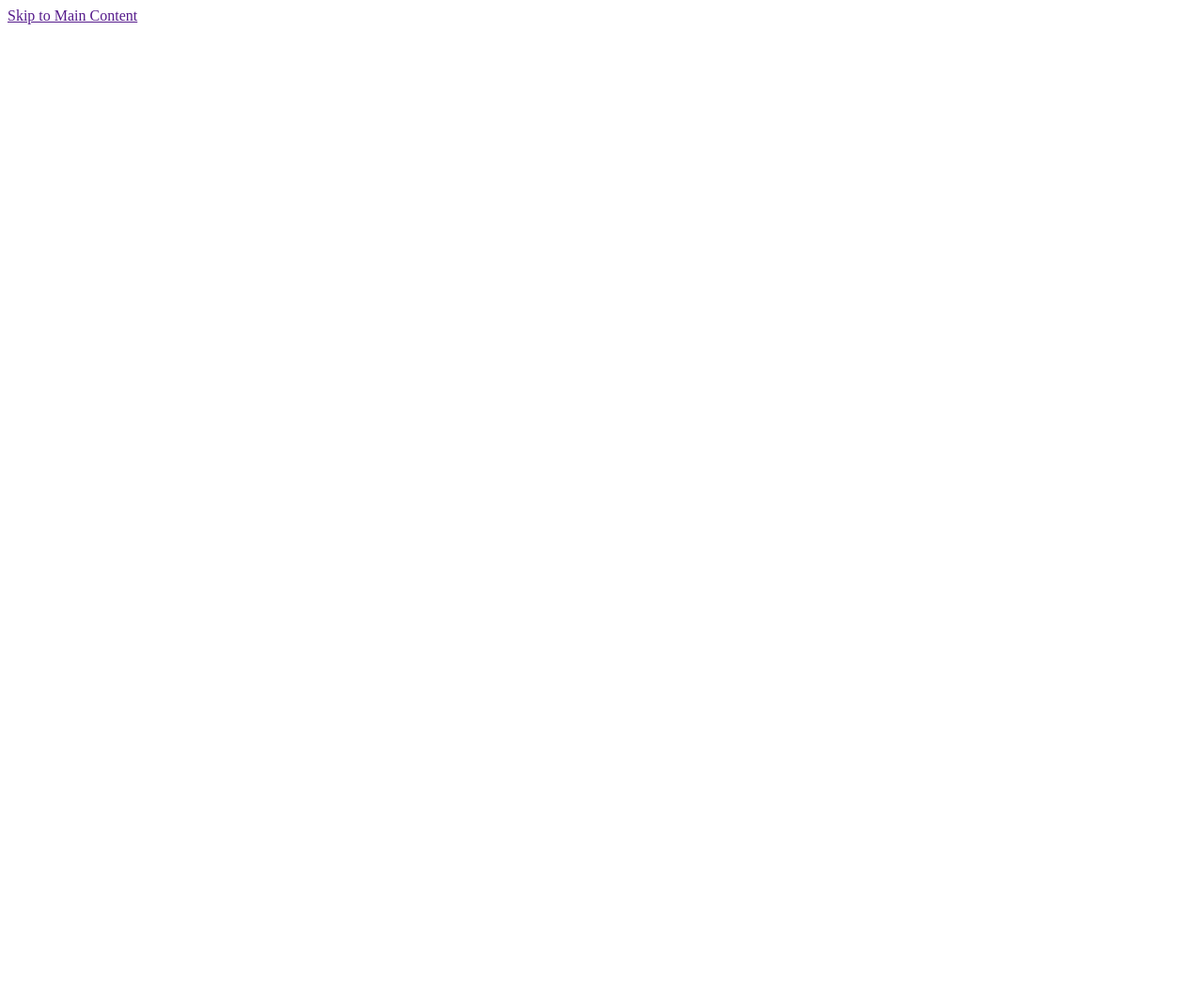
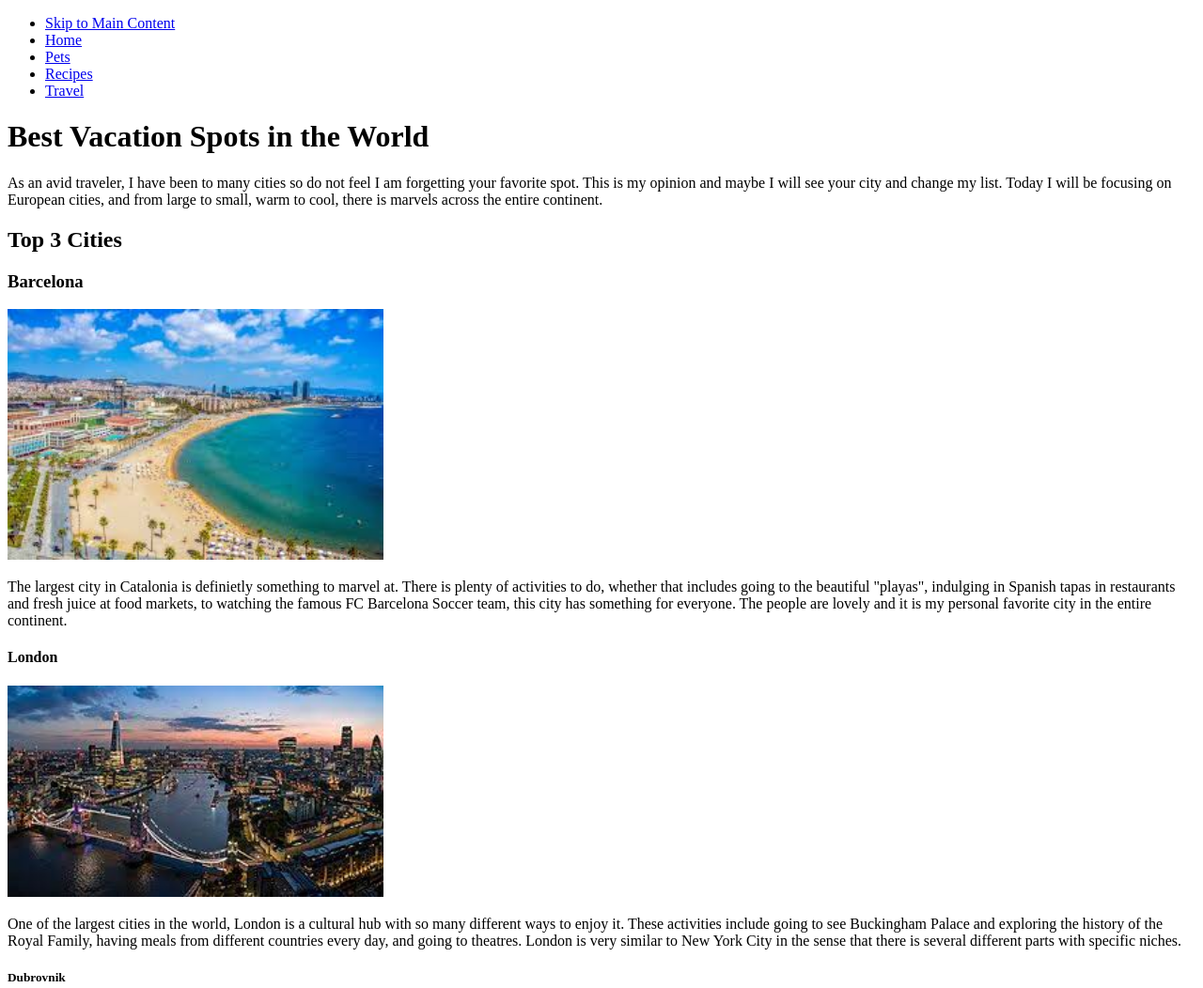
Before and after one commit to armaanb1/ccp_html_w24, a plain HTML site: page travel.html in a window 1280 px wide. Shown: the top 1052 px of the page at 94% size. Before the commit the page ends 800 px from the top, so only its background shows below. Drawn offline with Linux system fonts and the light colour scheme.

Commit message:
CCP Part 1 DONE

```diff
--- a/travel.html
+++ b/travel.html
@@ -6,6 +6,39 @@
     <title>Document</title>
 </head>
 <body>
-    <a href = "">Skip to Main Content</a>
+
+    <header>
+        <nav>
+            <ul>
+                <li><a href = "#skip">Skip to Main Content</a></li>
+                <li><a href = "index.html">Home</a></li>
+                <li><a href = "pets.html">Pets</a></li>
+                <li><a href = "recipes.html">Recipes</a></li>
+                <li><a href = "travel.html">Travel</a></li>
+            </ul>
+        </nav>
+    </header>
+    <main id = "skip">
+        <h1>Best Vacation Spots in the World</h1>
+        <div>
+            <p> As an avid traveler, I have been to many cities so do not feel I am forgetting your favorite spot. This is my opinion and maybe I will see your city and change my list. Today I will be focusing on European cities, and from large to small, warm to cool, there is marvels across the entire continent. </p>
+
+            <h2> Top 3 Cities</h2>
+            <h3>Barcelona</h3>
+            <img src="images/barcelonabeach.jpg" width = "400" alt="España">
+            <p> The largest city in Catalonia is definietly something to marvel at. There is plenty of activities to do, whether that includes going to the beautiful "playas", indulging in Spanish tapas in restaurants and fresh juice at food markets, to watching the famous FC Barcelona Soccer team, this city has something for everyone. The people are lovely and it is my personal favorite city in the entire continent. </p>
+            <h4> London </h4>
+            <img src="images/London.jpeg" width = "400" alt="England">
+            <p> One of the largest cities in the world, London is a cultural hub with so many different ways to enjoy it. These activities include going to see Buckingham Palace and exploring the history of the Royal Family, having meals from different countries every day, and going to theatres. London is very similar to New York City in the sense that there is several different parts with specific niches.  </p>
+            <h5> Dubrovnik</h5>
+            <img src="images/Dubrovnik.jpeg" width = "400" alt="Croatia">
+            <p> I consider Dubrovnik a hidden gem. With a population of only 41,000, it wouldn't come to the mind of many as a European gem. However, its beaches and proximity to the water make it a marvel. You can spend entire days on the beaches or swimming and boating on the pristine Croatiion waters. As a bonus, the locals are super hospitable, the nightlife is the life of the party and the food is amazing.  </p>
+
+        </div>
+        <div></div>
+        <div></div>
+        <div></div>
+        <div></div>
+    </main>
 </body>
 </html>
```
Also changed, not shown: recipes.html (+4 -2 lines), images/Dubrovnik.jpeg (added), images/London.jpeg (added), images/barcelonabeach.jpg (added).
